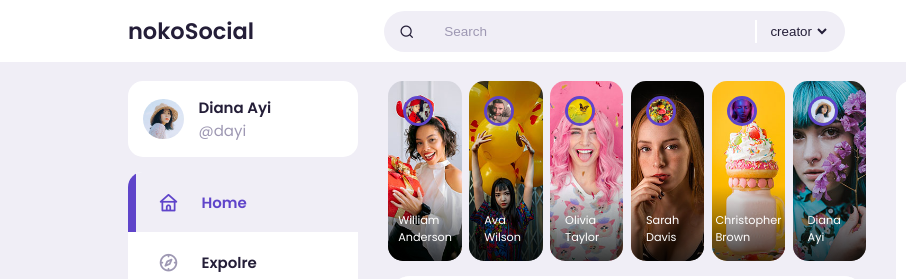
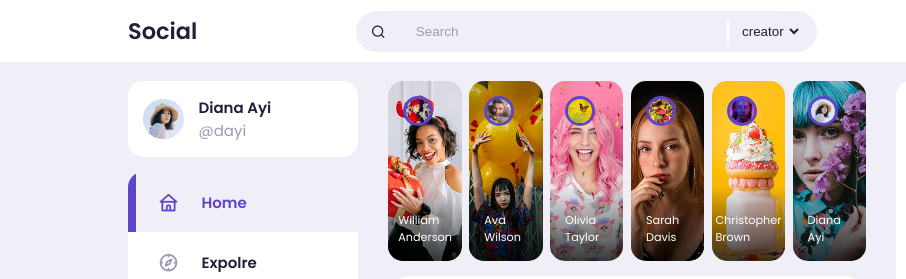
Before and after one commit to Rururuisi/SocialMediaWeb, a plain HTML site: page index.html in a window 1280 px wide. Shown: the top 279 px of the page, 0-906 px from the left. Drawn offline with nearby package versions, Linux system fonts and the light colour scheme.

Commit message:
small change

```diff
--- a/index.html
+++ b/index.html
@@ -3,7 +3,7 @@
 <head>
 	<meta charset="UTF-8">
 	<meta name="viewport" content="width=device-width, initial-scale=1.0">
-	<title>nokoSocial</title>
+	<title>Social</title>
 	<!-- ICONSOUT.COM -->
 	<link rel="stylesheet" href="https://unicons.iconscout.com/release/v4.0.8/css/line.css">
 	<!-- STYLESHEET -->
@@ -13,7 +13,7 @@
 	<!---------------------- NAVBAR ---------------------->
 	<nav>
 		<div class="container">
-			<h2 class="logo">nokoSocial</h2>
+			<h2 class="logo">Social</h2>
 			<div class="search-bar feeds-search" id="nav-search">
 				<i class="uil uil-search"></i>
 				<input type="search" name="search" id="navbar-search" placeholder="Search">
```
